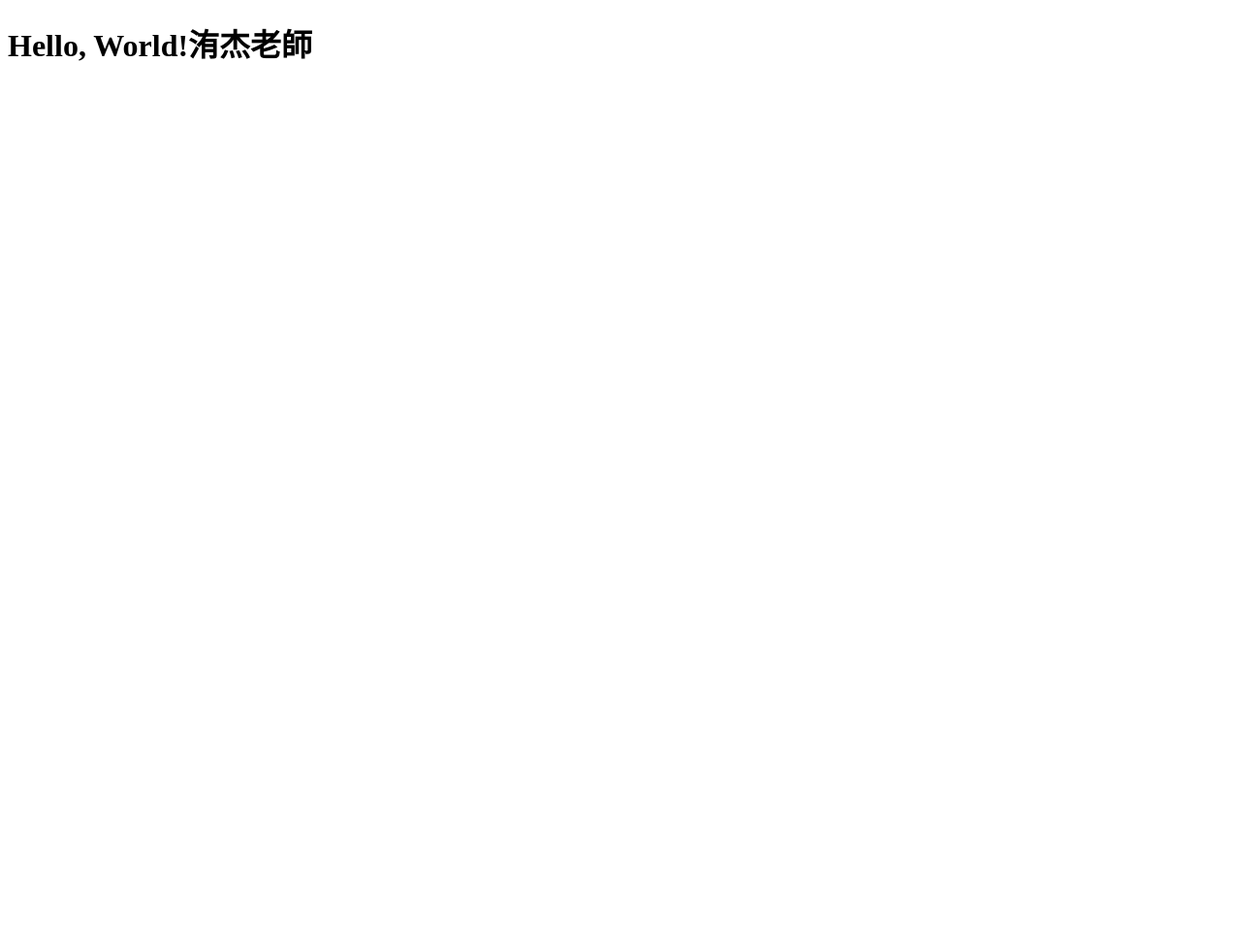
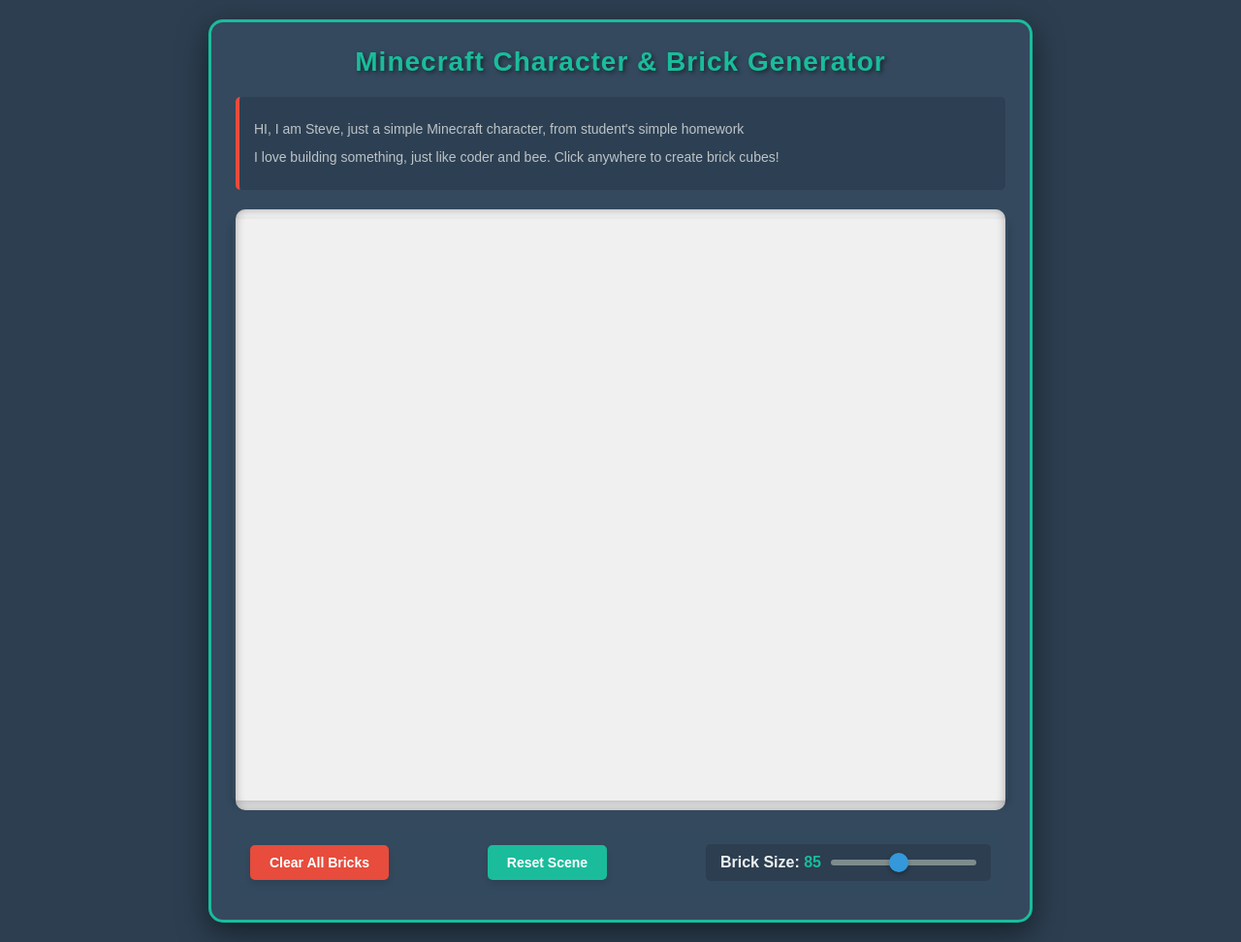
Before and after one commit to weichen129/project2---, a plain HTML site: page index.html in a window 1280 px wide. Shown: the whole page at 97% size. Before the commit the page ends 800 px from the top, so only its background shows below. Drawn offline with Linux system fonts and the light colour scheme.

Commit message:
Add files via upload

```diff
--- a/index.html
+++ b/index.html
@@ -3,9 +3,28 @@
 <head>
     <meta charset="UTF-8">
     <meta name="viewport" content="width=device-width, initial-scale=1.0">
-    <title>Document</title>
+    <title>Minecraft Character & Brick Generator</title>
+    <link rel="stylesheet" href="style.css">
 </head>
 <body>
-    <h1>Hello, World!洧杰老師</h1>
+    <div class="container">
+        <h1>Minecraft Character & Brick Generator</h1>
+        <div class="instructions">
+            <p>HI, I am Steve, just a simple Minecraft character, from student's simple homework</p>
+            <p>I love building something, just like coder and bee. Click anywhere to create brick cubes!</p>
+        </div>
+        <div class="canvas-container">
+            <canvas id="gameCanvas" width="800" height="600"></canvas>
+        </div>
+        <div class="controls">
+            <button id="clearBtn">Clear All Bricks</button>
+            <button id="resetBtn">Reset Scene</button>
+            <div class="size-control">
+                <label for="sizeSlider">Brick Size: <span id="sizeValue">85</span></label>
+                <input type="range" id="sizeSlider" min="30" max="150" value="85">
+            </div>
+        </div>
+    </div>
+    <script src="script.js"></script>
 </body>
 </html>
--- a/style.css
+++ b/style.css
@@ -1,5 +1,184 @@
-h1{
-    color: blue;
+* {
+    margin: 0;
+    padding: 0;
+    box-sizing: border-box;
+}
 
+body {
+    font-family: 'Arial', sans-serif;
+    background-color: #2c3e50;
+    color: #ecf0f1;
+    display: flex;
+    justify-content: center;
+    align-items: center;
+    min-height: 100vh;
+    padding: 20px;
+}
 
+.container {
+    max-width: 850px;
+    background-color: #34495e;
+    border-radius: 15px;
+    padding: 25px;
+    box-shadow: 0 10px 30px rgba(0, 0, 0, 0.5);
+    border: 3px solid #1abc9c;
 }
+
+h1 {
+    text-align: center;
+    color: #1abc9c;
+    margin-bottom: 20px;
+    font-size: 28px;
+    text-shadow: 2px 2px 4px rgba(0, 0, 0, 0.5);
+    letter-spacing: 1px;
+}
+
+.instructions {
+    background-color: rgba(44, 62, 80, 0.8);
+    border-left: 4px solid #e74c3c;
+    padding: 15px;
+    margin-bottom: 20px;
+    border-radius: 5px;
+}
+
+.instructions p {
+    margin: 8px 0;
+    color: #bdc3c7;
+    font-size: 14px;
+    line-height: 1.5;
+}
+
+.canvas-container {
+    background-color: #f0f0f0;
+    border-radius: 10px;
+    padding: 10px;
+    margin-bottom: 20px;
+    box-shadow: inset 0 0 10px rgba(0, 0, 0, 0.3);
+    display: flex;
+    justify-content: center;
+}
+
+canvas {
+    display: block;
+    border-radius: 5px;
+    cursor: crosshair;
+    box-shadow: 0 4px 8px rgba(0, 0, 0, 0.2);
+}
+
+.controls {
+    display: flex;
+    justify-content: space-between;
+    align-items: center;
+    flex-wrap: wrap;
+    gap: 15px;
+    padding: 15px;
+    background-color: rgba(52, 73, 94, 0.8);
+    border-radius: 10px;
+}
+
+button {
+    padding: 10px 20px;
+    background-color: #3498db;
+    color: white;
+    border: none;
+    border-radius: 5px;
+    cursor: pointer;
+    font-size: 14px;
+    font-weight: bold;
+    transition: all 0.3s ease;
+    box-shadow: 0 4px 6px rgba(0, 0, 0, 0.1);
+}
+
+button:hover {
+    background-color: #2980b9;
+    transform: translateY(-2px);
+    box-shadow: 0 6px 8px rgba(0, 0, 0, 0.2);
+}
+
+button:active {
+    transform: translateY(0);
+    box-shadow: 0 2px 4px rgba(0, 0, 0, 0.1);
+}
+
+#clearBtn {
+    background-color: #e74c3c;
+}
+
+#clearBtn:hover {
+    background-color: #c0392b;
+}
+
+#resetBtn {
+    background-color: #1abc9c;
+}
+
+#resetBtn:hover {
+    background-color: #16a085;
+}
+
+.size-control {
+    display: flex;
+    align-items: center;
+    gap: 10px;
+    background-color: #2c3e50;
+    padding: 10px 15px;
+    border-radius: 5px;
+}
+
+.size-control label {
+    font-weight: bold;
+    color: #ecf0f1;
+}
+
+#sizeSlider {
+    width: 150px;
+    height: 6px;
+    -webkit-appearance: none;
+    appearance: none;
+    background: #7f8c8d;
+    outline: none;
+    border-radius: 3px;
+}
+
+#sizeSlider::-webkit-slider-thumb {
+    -webkit-appearance: none;
+    appearance: none;
+    width: 20px;
+    height: 20px;
+    background: #3498db;
+    border-radius: 50%;
+    cursor: pointer;
+    box-shadow: 0 2px 5px rgba(0, 0, 0, 0.3);
+}
+
+#sizeSlider::-moz-range-thumb {
+    width: 20px;
+    height: 20px;
+    background: #3498db;
+    border-radius: 50%;
+    cursor: pointer;
+    box-shadow: 0 2px 5px rgba(0, 0, 0, 0.3);
+}
+
+#sizeValue {
+    color: #1abc9c;
+    font-weight: bold;
+    font-size: 16px;
+}
+
+@media (max-width: 768px) {
+    .container {
+        padding: 15px;
+        margin: 10px;
+    }
+
+    canvas {
+        width: 100%;
+        height: auto;
+    }
+
+    .controls {
+        flex-direction: column;
+        align-items: stretch;
+    }
+}
```
Also changed, not shown: script.js.txt (added).
